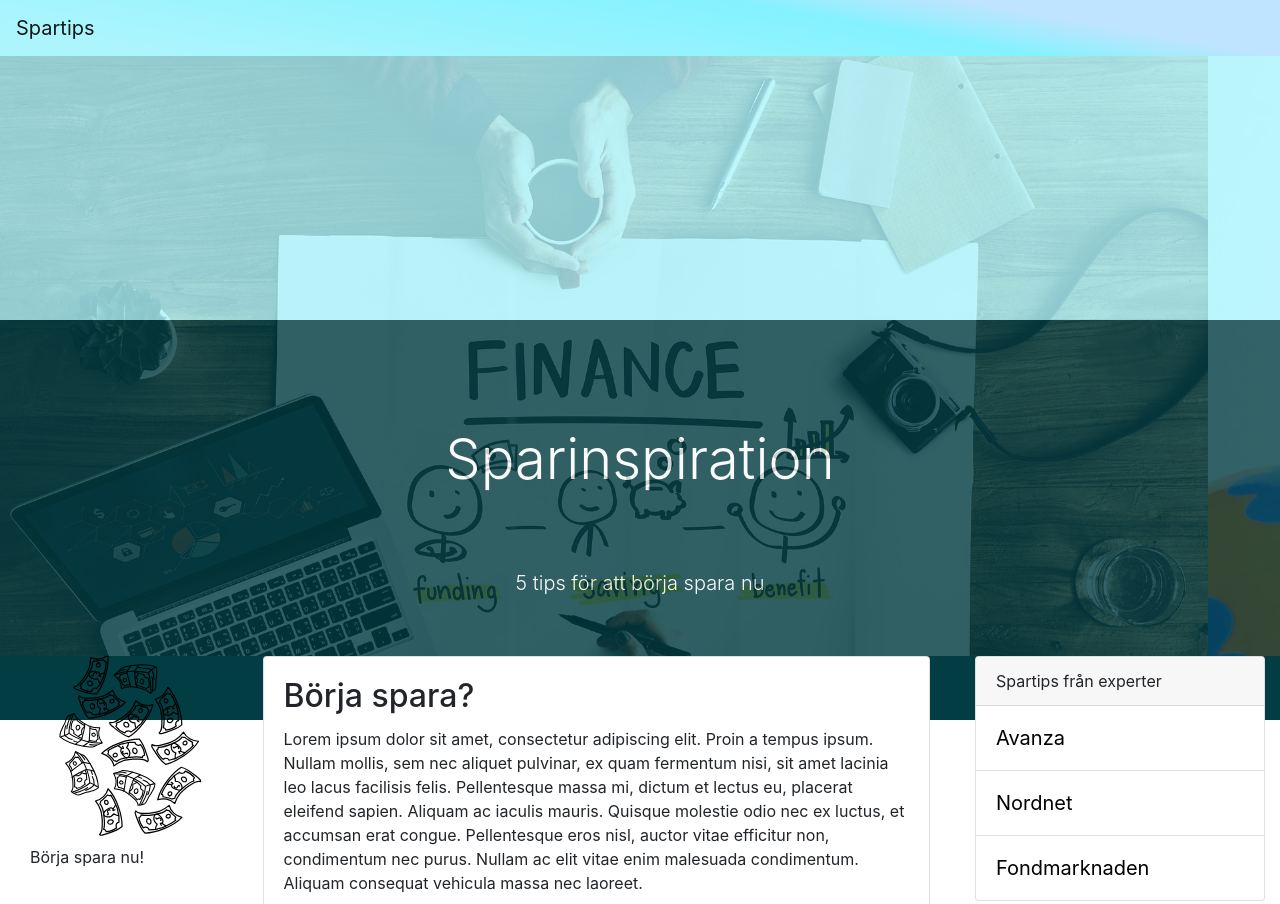
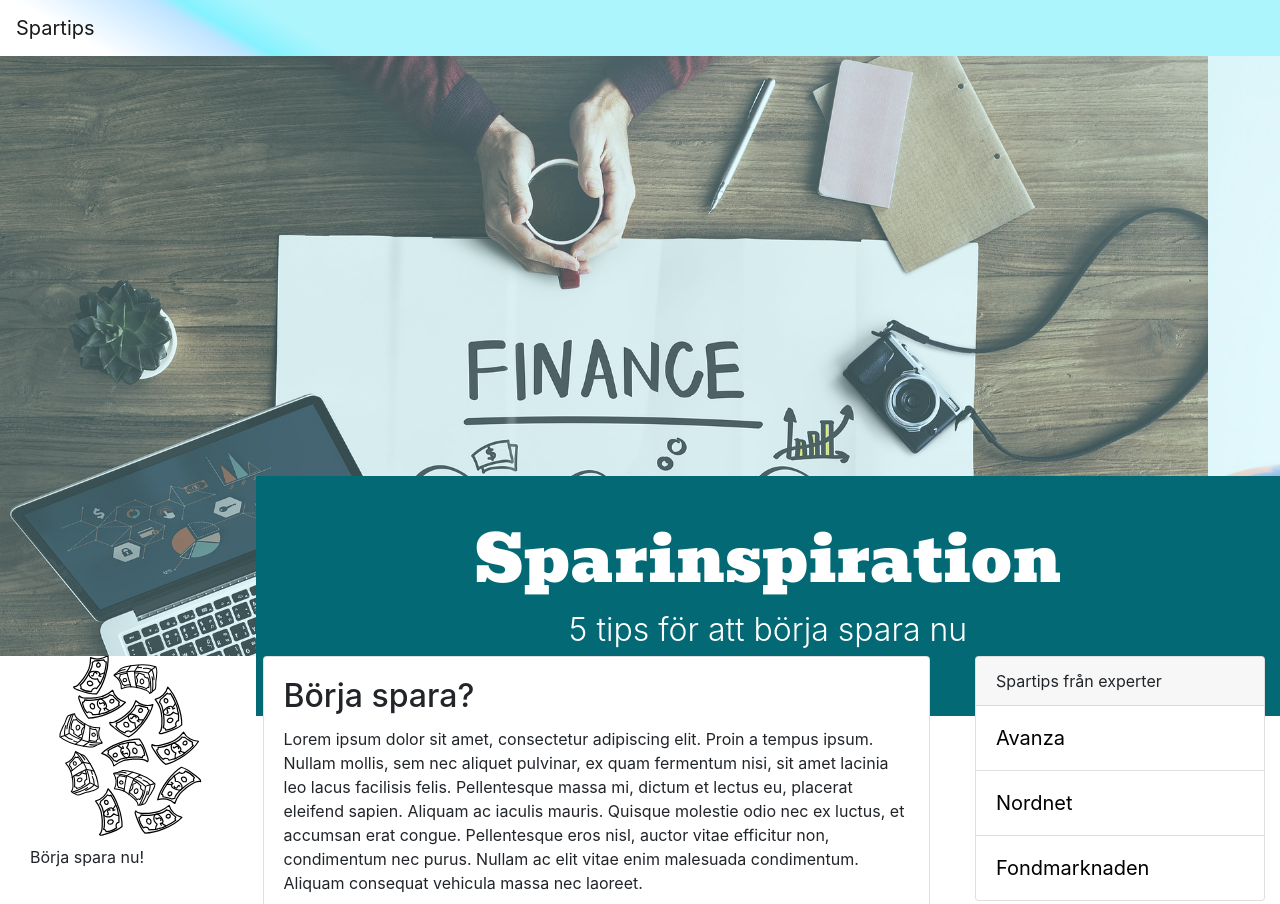
Before and after one commit to janekelin/sparinspiration-com, a website: page index.html in a window 1280 px wide. Shown: the top 904 px of the page. Drawn offline with nearby package versions, Linux system fonts and the light colour scheme; files that its build step writes are made by us from their sources; files whose address does not match are found by name.

Commit message:
Fix header

```diff
--- a/index.html
+++ b/index.html
@@ -35,12 +35,6 @@
             <a class="navbar-brand" href="#tips">Spartips</a>
           </nav>
           <section class="col-sm-12 presentation">
-              <div class="jumbotron jumbotron-fluid">
-                  <div class="container intro">
-                    <h1 class="display-4">Sparinspiration</h1>
-                    <p class="lead">5 tips för att börja spara nu</p>
-                  </div>
-                </div>
               <div id="carouselExampleSlidesOnly" class="carousel slide" data-ride="carousel">
                   <div class="carousel-inner">
                     <div class="carousel-item">
@@ -54,6 +48,13 @@
                     </div>
                   </div>
                 </div>
+            <div class="jumbotron jumbotron-fluid">
+                  <div class="container intro">
+                    <h1>Sparinspiration</h1>
+                    <p class="lead">5 tips för att börja spara nu</p>
+                  </div>
+                </div>
+
 
           </section>
         </header>
--- a/src/scss/base/_links.scss
+++ b/src/scss/base/_links.scss
@@ -9,7 +9,7 @@ a {
 .navbar-brand {
   cursor: pointer;
 
-  @media screen and (max-width: $breakpoint-lg){
+  @media screen and (max-width: $tablet-large){
    border-bottom: 1px solid currentColor;
    margin-bottom: .3125rem;
    padding-bottom: 0;
--- a/src/scss/components/_header.scss
+++ b/src/scss/components/_header.scss
@@ -1,4 +1,8 @@
 // ***HEADER***
+header {
+  background-color: $color-header;
+}
+
 .navbar {
   background: $gradient-main;
 }
@@ -7,41 +11,50 @@
   height: 75vh;
   padding: 0;
   position: relative;
+}
 
-  > div {
-    @include make-overlay(absolute, 100%, 100%, 0, 0);
+.carousel {
+  height: 35vh;
+  opacity: .7;
+  overflow: hidden;
+
+  @media screen and (min-width: $tablet) {
+    height: 40vh;
   }
 
-  .jumbotron {
-    background-color: $color-jumbotron;
-    color: $color-text-invert;
+  @media screen and (min-width: $tablet-large){
+    @include make-overlay(absolute, 100%, 100%, 0, 0)
+  }
+}
 
-    .intro {
-      background-color: darken($color-jumbotron, 70%);
-      display: flex;
-      flex-direction: column;
-      justify-content: space-evenly;
-      max-width: none;
-      min-height: 50vh;
-      padding: 5vh;
-      position: relative;
-      top: 25vh;
+.jumbotron {
+  align-items: center;
+  background-color: darken($color-jumbotron, 60%);
+  color: $color-text-invert;
+  display: flex;
+  height: 40vh;
+  justify-content: center;
 
+  @media screen and (min-width: $tablet-large){
+    @include make-overlay(absolute, 80%, 40%, 70%, 20%)
+  }
+}
+
+.intro {
+  text-align: center;
+
+  h1 {
+    font-family: $font-primary;
+    font-size: 2rem;
+
+    @media screen and (min-width: $tablet) {
+      font-size: 4rem;
+    }
+  }
+
+  p {
+    @media screen and (min-width: $tablet) {
+      font-size: 2rem;
     }
   }
 }
-
-header .intro {
-  text-align: center;
-}
-
-header > section {
-
-
-
-
-  .carousel {
-    opacity: .2;
-    overflow: hidden;
-  }
-}
--- a/src/scss/helpers/_variables.scss
+++ b/src/scss/helpers/_variables.scss
@@ -18,6 +18,7 @@ $color-custom-yellow: #efbe41;
 $color-white: #fff;
 
 // Functional colors
+$color-header: $color-custom-blue-light;
 $color-jumbotron: $color-custom-blue-light;
 $color-text-invert: $color-white;
 
@@ -38,7 +39,7 @@ $color-tags: $color-white;
 $color-text: $color-black;
 
 // Gradents
-$gradient-main: linear-gradient(190deg, $color-custom-violet 20%, $color-custom-blue 35%, $color-custom-blue-light 90%);
+$gradient-main: linear-gradient(30deg, $color-white 8%, $color-custom-violet 18%, $color-custom-blue 20%, $color-custom-blue-light 25%);
 
 $gradient-footer: linear-gradient(100deg, $color-custom-red 40%, $color-custom-yellow 89%);
 
@@ -49,4 +50,5 @@ $gradient-footer: linear-gradient(100deg, $color-custom-red 40%, $color-custom-y
 $font-primary: 'Bevan', cursive;
 
 // ***MEDIA QUERIES***
-$breakpoint-lg: 992px;
+$tablet: 768px;
+$tablet-large: 992px;
```
Lines whose indentation alone changed are shown as unchanged.
